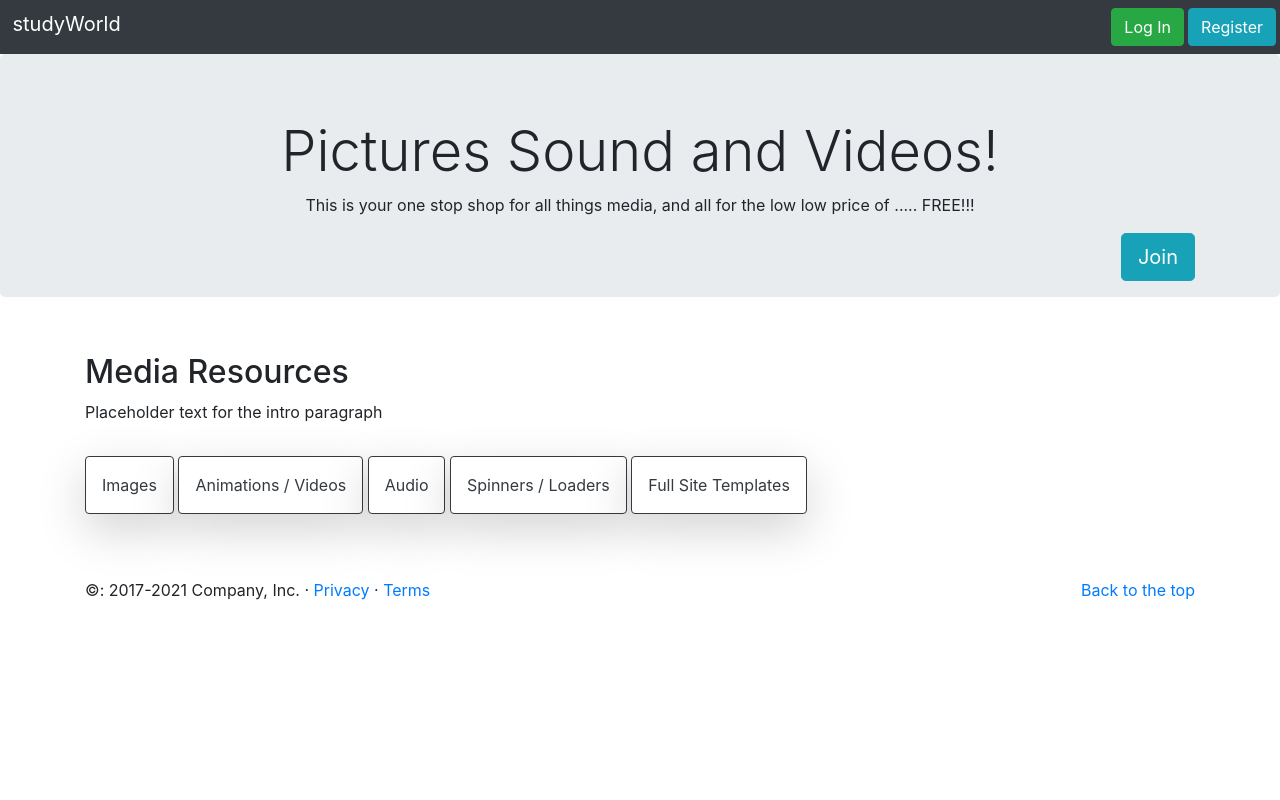
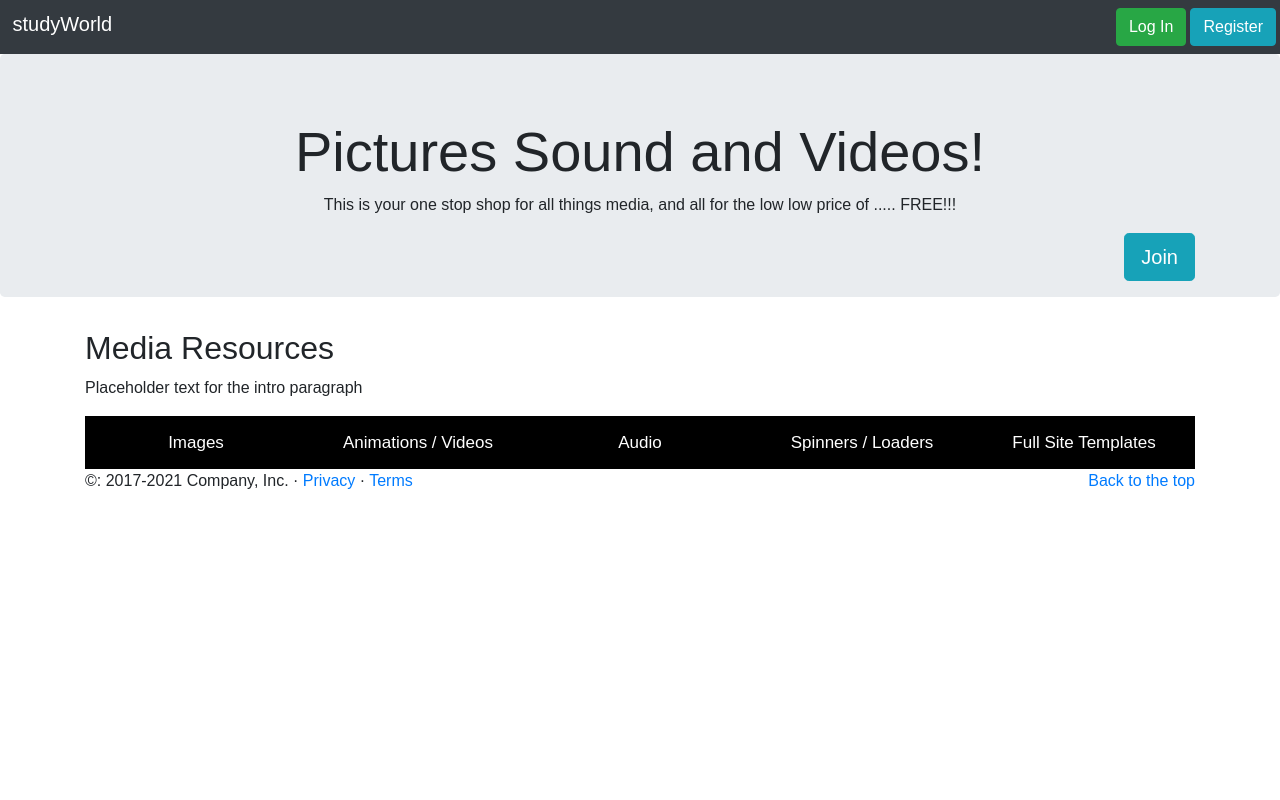
Before and after one commit to nandabritto/MSP-4, a Django app: page /resources/media in a window 1280 px wide. Run offline with Django 3.2, Linux system fonts and the light colour scheme; some libraries are stand-ins or nearby versions.

Commit message:
Refactor Media.html to display tab menu

```diff
--- a/static/css/style.css
+++ b/static/css/style.css
@@ -1,10 +1,48 @@
-body {
-    /* background: rgb(39, 39, 39); */
+body, html {
+    height: 100%;
+    margin: 0;
+    font-family: Arial;
+  }
+
+
+/* body {
+    background: rgb(39, 39, 39);
     background: white;
-    /* background: linear-gradient(to right, #0062E6, #33AEFF); */
-}
+    background: linear-gradient(to right, #0062E6, #33AEFF);
+} */
 
 
 .not-visible {
     display: none;
 }
+
+/* Style tab links */
+.tablink {
+    background-color: rgb(0, 0, 0);
+    color: white;
+    float: left;
+    border: none;
+    outline: none;
+    cursor: pointer;
+    padding: 14px 16px;
+    font-size: 17px;
+    width: 20%;
+  }
+
+  .tablink:hover {
+    background-color: #777;
+  }
+
+  /* Style the tab content (and add height:100% for full page content) */
+  .tabcontent {
+    color: white;
+    display: none;
+    padding: 100px 20px;
+    height: 100%;
+  }
+
+  #images {background-color: red;}
+  #animations {background-color: green;}
+  #audio {background-color: blue;}
+  #spinners {background-color: orange;}
+  #templates {background-color: red;}
--- /dev/null
+++ b/static/js/base.js
@@ -0,0 +1,23 @@
+console.log("am i fucking connected")
+
+
+function openPage(pageName, elmnt, color) {
+  // Hide all elements with class="tabcontent" by default */
+  var i, tabcontent, tablinks;
+  tabcontent = document.getElementsByClassName("tabcontent");
+  for (i = 0; i < tabcontent.length; i++) {
+    tabcontent[i].style.display = "none";
+  }
+
+  // Remove the background color of all tablinks/buttons
+  tablinks = document.getElementsByClassName("tablink");
+  for (i = 0; i < tablinks.length; i++) {
+    tablinks[i].style.backgroundColor = "";
+  }
+
+  // Show the specific tab content
+  document.getElementById(pageName).style.display = "block";
+
+  // Add the specific color to the button used to open the tab content
+  elmnt.style.backgroundColor = color;
+}
--- a/templates/resources/media.html
+++ b/templates/resources/media.html
@@ -11,7 +11,7 @@ Media Resources
 
 <!-- JavaScript link -->
 {% block scripts %}
-<sript src="{% static 'js/base.js' %}" defer></sript>
+<script type="text/javascript" src="{% static '/js/base.js' %}"></script>
 {% endblock scripts %}
 
 
@@ -24,13 +24,17 @@ This is your one stop shop for all things media, and all for the low low price o
 
 <!-- The following is the unique content for this page -->
 {% block content %}
-<div class="container pt-4">
+
+<div class="container">
     <h2>Media Resources</h2>
     <p>Placeholder text for the intro paragraph</p>
-    <div class="row">
-        <div class="col-md-auto py-3">
-            <button type="button" class="btn btn-outline-dark shadow-lg p-3 mb-5 bg-white rounded" data-toggle="collapse" data-target="#images">Images</button>
-            <div id="images" class="collapse">
+    <button class="tablink" onclick="openPage('images', this, 'red')">Images</button>
+    <button class="tablink" onclick="openPage('animations', this, 'green')" >Animations / Videos</button>
+    <button class="tablink" onclick="openPage('audio', this, 'blue')">Audio</button>
+    <button class="tablink" onclick="openPage('spinners', this, 'orange')">Spinners / Loaders</button>
+    <button class="tablink" onclick="openPage('templates', this, 'red')">Full Site Templates</button>
+
+    <div id="images" class="tabcontent">
         <div class="media">
             <img src="#" class="mr-3" alt="...">
             <div class="media-body">
@@ -74,9 +78,7 @@ This is your one stop shop for all things media, and all for the low low price o
             </div>
         </div>
     </div>
-
-            <button type="button" class="btn btn-outline-dark shadow-lg p-3 mb-5 bg-white rounded" data-toggle="collapse" data-target="#animations-videos">Animations / Videos</button>
-            <div id="animations-videos" class="collapse">
+    <div id="animations" class="tabcontent">
         <div class="media">
             <img src="#" class="mr-3" alt="...">
             <div class="media-body">
@@ -99,9 +101,7 @@ This is your one stop shop for all things media, and all for the low low price o
             </div>
         </div>
     </div>
-
-            <button type="button" class="btn btn-outline-dark shadow-lg p-3 mb-5 bg-white rounded" data-toggle="collapse" data-target="#audio">Audio</button>
-            <div id="audio" class="collapse">
+    <div id="audio" class="tabcontent">
         <div class="media">
             <img src="#" class="mr-3" alt="...">
             <div class="media-body">
@@ -110,9 +110,7 @@ This is your one stop shop for all things media, and all for the low low price o
             </div>
         </div>
     </div>
-
-            <button type="button" class="btn btn-outline-dark shadow-lg p-3 mb-5 bg-white rounded" data-toggle="collapse" data-target="#spinners-loaders">Spinners / Loaders</button>
-            <div id="spinners-loaders" class="collapse">
+    <div id="spinners" class="tabcontent">
         <div class="media">
             <img src="#" class="mr-3" alt="...">
             <div class="media-body">
@@ -135,8 +133,8 @@ This is your one stop shop for all things media, and all for the low low price o
             </div>
         </div>
     </div>
-            <button type="button" class="btn btn-outline-dark shadow-lg p-3 mb-5 bg-white rounded" data-toggle="collapse" data-target="#full-template">Full Site Templates</button>
-            <div id="full-template" class="collapse">
+
+    <div id="templates" class="tabcontent">
         <div class="media">
             <img src="#" class="mr-3" alt="...">
             <div class="media-body">
@@ -146,7 +144,5 @@ This is your one stop shop for all things media, and all for the low low price o
         </div>
     </div>
 </div>
-    </div>
-</div>
 
 {% endblock content %}
```
Also changed, not shown: db.sqlite3. Lines whose indentation alone changed are shown as unchanged.
